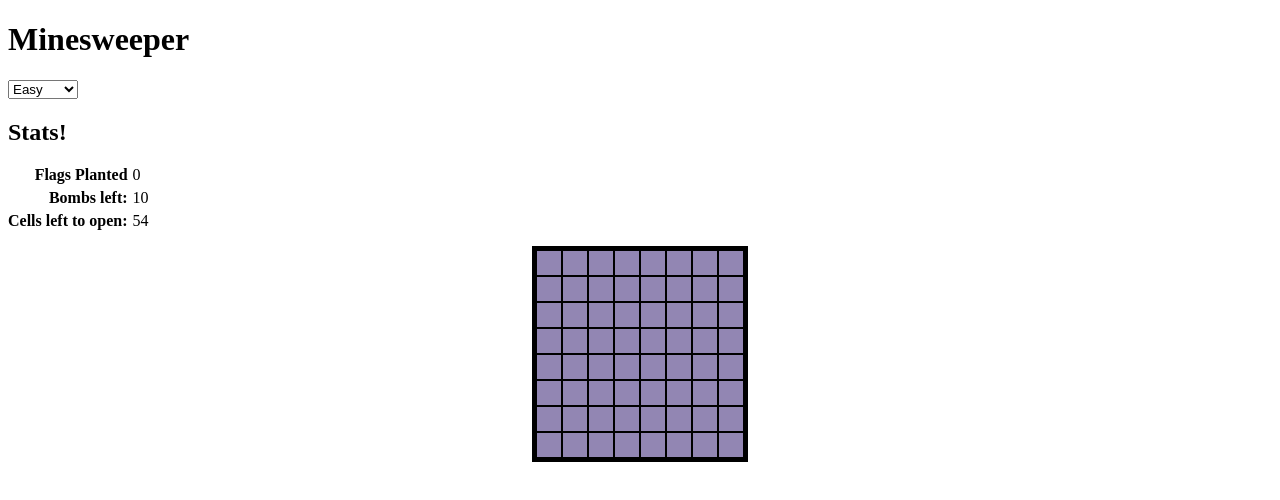
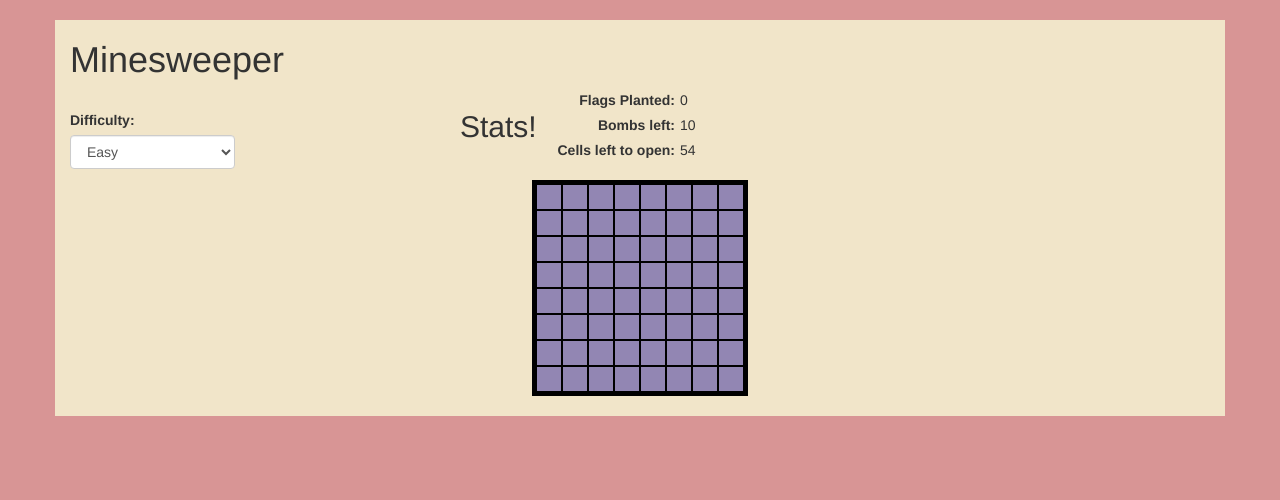
Before and after one commit to giang184/Minesweeper, a website built with webpack: page src/index.html in a window 1280 px wide. Built offline with nearby package versions, Linux system fonts and the light colour scheme.

Commit message:
add background color and styling

```diff
--- a/src/index.html
+++ b/src/index.html
@@ -4,24 +4,33 @@
   <meta charset="UTF-8">
   <meta http-equiv="X-UA-Compatible" content="IE=edge">
   <meta name="viewport" content="width=device-width, initial-scale=1.0">
+  <link rel="stylesheet" href="https://maxcdn.bootstrapcdn.com/bootstrap/3.3.7/css/bootstrap.min.css" integrity="sha384-BVYiiSIFeK1dGmJRAkycuHAHRg32OmUcww7on3RYdg4Va+PmSTsz/K68vbdEjh4u" crossorigin="anonymous">
   <title>Minesweeper</title>
 </head>
 <body>
+  <div class="container">
     <header>
       <h1>Minesweeper</h1>
     </header>
 
     <main>
+      <div class="row">
+        <div class="col-sm-2">
+          <br><label for="difficulty">Difficulty: </label>
           <select class="form-control" id="difficulty">
             <option value="easy">Easy</option>
             <option value="medium">Medium</option>
             <option value="hard">Hard</option>
           </select>
+        </div>
         <section class="stats-wrapper">
+        <div class="col-sm-2"></div>
+        <div class="col-sm-1">
           <h2>Stats!</h2>
-
+        </div>
+        <div class="col-sm-3">
           <dl>
-        <dt>Flags Planted</dt>
+            <dt>Flags Planted: </dt>
             <dd id="output-flags-planted"></dd>
 
             <dt>Bombs left:</dt>
@@ -30,10 +39,11 @@
             <dt>Cells left to open:</dt>
             <dd id="output-cells-left"></dd>
           </dl>
+        </div>
         </section>
-
+      </div>
       <div id="game-board"></div>
-
     </main>
+  </div>
 </body>
 </html>
--- a/src/styles/main.css
+++ b/src/styles/main.css
@@ -46,3 +46,13 @@ dd {
   box-sizing: border-box;
   background-color: aliceblue;
 }
+
+.container {
+  margin-top: 20px;
+  background-color: rgb(241, 229, 201);
+  padding-bottom: 20px;
+}
+
+body {
+  background-color: rgb(216, 149, 149);
+}
```
Lines whose indentation alone changed are shown as unchanged.
